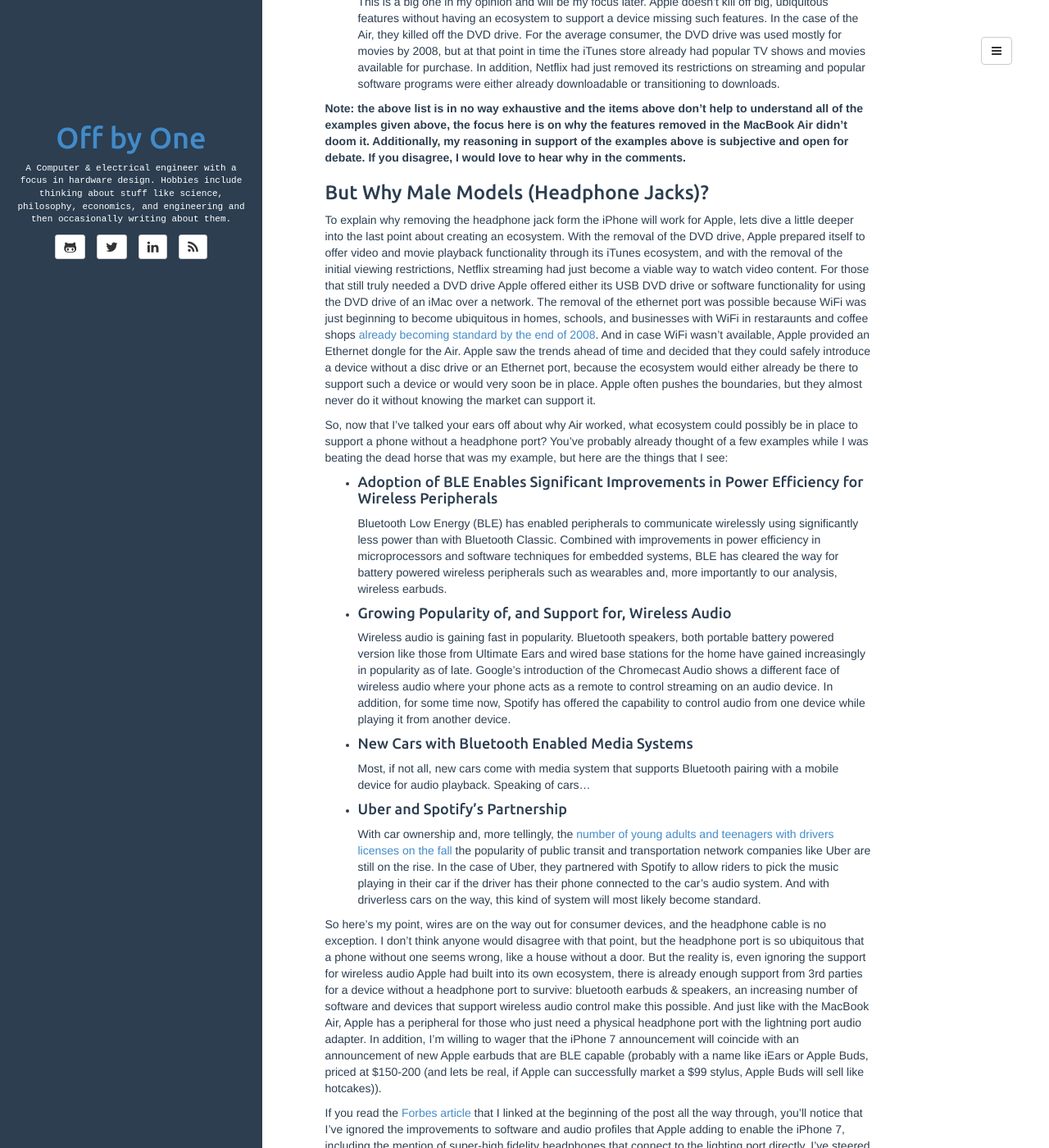
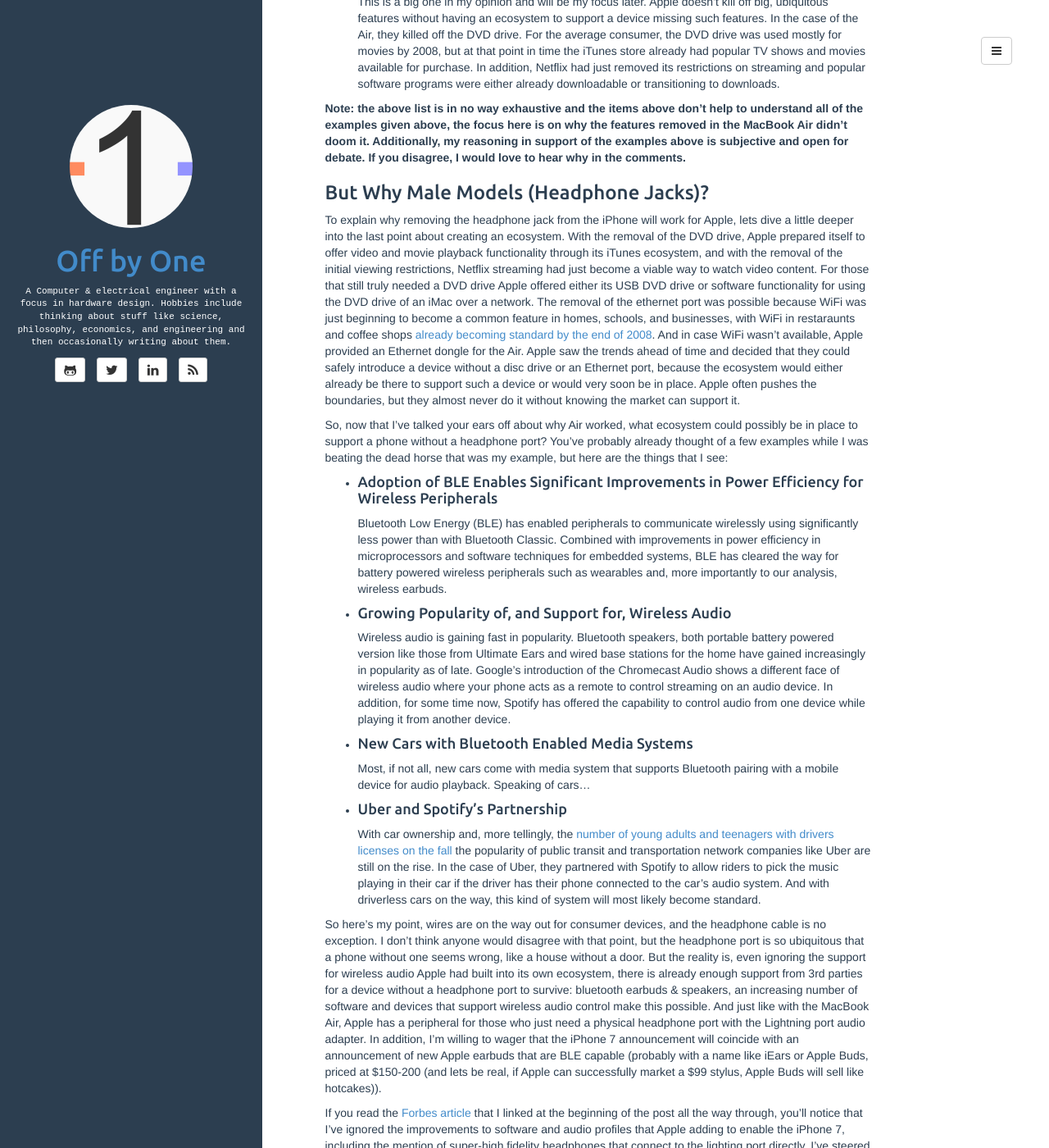
Before and after one commit to catch878/catch878.github.io, a Jekyll site: the page built from _posts/2016-1-6-iphone_7_predictions.md, in a window 1280 px wide and 1400 px high, scrolled down 1426 px. Shown: the whole window at 82% size. Built offline with Jekyll 4.4.1, drawn with Linux system fonts in a browser that asks for light colours; comment, search, counter and statistics services are not loaded; some of the changed text lies outside the part shown.

Commit message:
New avatar, removed old avatar. Typos in iphone 7 post fixed

```diff
--- a/_includes/default.html
+++ b/_includes/default.html
@@ -59,7 +59,7 @@
 			</a>
 			{% endif %}
 			<a class="navbar-brand" href="{{ site.BASE_PATH }}/">
-				<img src="{{site.BASE_PATH}}/images/current_avatar.jpg" class="img-circle" />
+				<img src="{{site.BASE_PATH}}/images/icon_v2_small.png" class="img-circle" />
 				{{ site.title }}
 			</a>
 		</div>
--- a/_includes/post.html
+++ b/_includes/post.html
@@ -94,6 +94,7 @@
       <section class="col-sm-6 author">
         <!--<img src="http://www.gravatar.com/avatar/{{site.author.email_md5}}" class="img-rounded author-image" />-->
 		<!--<img src="{{site.BASE_PATH}}/images/current_avatar.jpg" class="img-rounded author-image" />-->
+        <img src="{{site.BASE_PATH}}/images/icon_v2_small.png" class="img-rounded author-image" />
         <h4 class="section-title author-name">{{site.author.name}}</h4>
         <p class="author-bio">{{site.author.bio}}</p>
       </section>
--- a/_includes/sidebar.html
+++ b/_includes/sidebar.html
@@ -1,9 +1,10 @@
 <!-- sidebar.html -->
 <header class="sidebar-header" role="banner">
-	<!--<a href="{{ site.BASE_PATH }}/">
+	<a href="{{ site.BASE_PATH }}/">
 
-		<img src="http://www.gravatar.com/avatar/{{site.author.email_md5}}?s=150" class="img-circle" />
-	</a>-->
+		<!--<img src="http://www.gravatar.com/avatar/{{site.author.email_md5}}?s=150" class="img-circle" />-->
+        <img src="{{site.BASE_PATH}}/images/icon_v2_small.png" class="img-circle" />
+	</a>
 	<!--<h3 class="title">
         <a href="{{ site.BASE_PATH }}/"><title>{{ site.title }}</title></a>
     </h3>-->
--- a/_posts/2016-1-6-iphone_7_predictions.md
+++ b/_posts/2016-1-6-iphone_7_predictions.md
@@ -19,12 +19,12 @@ Some may have heard by now about the rumors that the iPhone 7 will be [removing
 
 * killed the standard ATX form factor by replacing it with a [trashcan inspired design](http://www.macobserver.com/tmo/article/the-new-mac-pro-is-a-failure) (I don't care how much better it is at cooling, it looks dumb) and subsequently killing internal expandability in favor of external expandability.
 
-* and, of course, are most recently rumored to be killing off the ubiquitous mini TRS connector (aka 3.5mm headphone jack) in the next iPhone
+* and, of course, are most recently rumored to be killing off the universal mini TRS connector (aka 3.5mm headphone jack) in the next iPhone
 
-For Apple, removing the headphone jack would be par for the course at this point. We could analyze any of the examples I just gave, but I'm going to dive into an analysis on the MacBook Air because I feel it is the best example to understand why Apple would remove the headphone jack and how they can do this without killing the iPhone's sales prospects.
+For Apple, removing the headphone jack would be par for the course at this point. We could analyze any of the examples I just gave, but I'm going to dive into an analysis of the MacBook Air because I feel it is the best example to understand why Apple would remove the headphone jack and how they can do this without killing the iPhone's sales prospects.
 
 ###No Ethernet Port? For Shame!
-Back in 2008 when the MacBook Air was announced, the idea of computer without an ethernet port was pretty hard to swallow (WiFi was nowhere near as ubiquitous as it is now) considering how long it had been a standard component on computers. Many people (myself included) thought that the Air would be a passing fad at best, and that, while moving to thinner designs was the future, a computer lacking features that were so fundamental couldn't possibly be a success. Oh how wrong we were.
+Back in 2008 when the MacBook Air was announced, the idea of computer without an ethernet port was pretty hard to swallow (WiFi was nowhere near as pervasive as it is now) considering how long it had been a standard component on computers. Many people (myself included) thought that the Air would be a passing fad at best, and that, while moving to thinner designs was the future, a computer lacking features that were so fundamental couldn't possibly be a success. Oh how wrong we were.
 
 There is a multitude of reasons that one can attribute to Apple's success with Air. Here is a short list of examples:
 
@@ -43,7 +43,7 @@ This is a big one in my opinion and will be my focus later. Apple doesn't kill o
 **Note: the above list is in no way exhaustive and the items above don't help to understand all of the examples given above, the focus here is on why the features removed in the MacBook Air didn't doom it. Additionally, my reasoning in support of the examples above is subjective and open for debate. If you disagree, I would love to hear why in the comments.**
 
 ###But Why Male Models (Headphone Jacks)?
-To explain why removing the headphone jack form the iPhone will work for Apple, lets dive a little deeper into the last point about creating an ecosystem. With the removal of the DVD drive, Apple prepared itself to offer video and movie playback functionality through its iTunes ecosystem, and with the removal of the initial viewing restrictions, Netflix streaming had just become a viable way to watch video content. For those that still truly needed a DVD drive Apple offered either its USB DVD drive or software functionality for using the DVD drive of an iMac over a network. The removal of the ethernet port was possible because WiFi was just beginning to become ubiquitous in homes, schools, and businesses with WiFi in restaraunts and coffee shops [already becoming standard by the end of 2008](http://www.pcworld.com/article/149620/wifi.html). And in case WiFi wasn't available, Apple provided an Ethernet dongle for the Air. Apple saw the trends ahead of time and decided that they could safely introduce a device without a disc drive or an Ethernet port, because the ecosystem would either already be there to support such a device or would very soon be in place. Apple often pushes the boundaries, but they almost never do it without knowing the market can support it.
+To explain why removing the headphone jack from the iPhone will work for Apple, lets dive a little deeper into the last point about creating an ecosystem. With the removal of the DVD drive, Apple prepared itself to offer video and movie playback functionality through its iTunes ecosystem, and with the removal of the initial viewing restrictions, Netflix streaming had just become a viable way to watch video content. For those that still truly needed a DVD drive Apple offered either its USB DVD drive or software functionality for using the DVD drive of an iMac over a network. The removal of the ethernet port was possible because WiFi was just beginning to become a common feature in homes, schools, and businesses, with WiFi in restaraunts and coffee shops [already becoming standard by the end of 2008](http://www.pcworld.com/article/149620/wifi.html). And in case WiFi wasn't available, Apple provided an Ethernet dongle for the Air. Apple saw the trends ahead of time and decided that they could safely introduce a device without a disc drive or an Ethernet port, because the ecosystem would either already be there to support such a device or would very soon be in place. Apple often pushes the boundaries, but they almost never do it without knowing the market can support it.
 
 So, now that I've talked your ears off about why Air worked, what ecosystem could possibly be in place to support a phone without a headphone port? You've probably already thought of a few examples while I was beating the dead horse that was my example, but here are the things that I see:
 
@@ -59,7 +59,7 @@ Most, if not all, new cars come with media system that supports Bluetooth pairin
 * #### Uber and Spotify's Partnership
 With car ownership and, more tellingly, the [number of young adults and teenagers with drivers licenses on the fall](http://www.tandfonline.com/doi/abs/10.1080/15389588.2012.696755) the popularity of public transit and transportation network companies like Uber are still on the rise. In the case of Uber, they partnered with Spotify to allow riders to pick the music playing in their car if the driver has their phone connected to the car's audio system. And with driverless cars on the way, this kind of system will most likely become standard.
 
-So here's my point, wires are on the way out for consumer devices, and the headphone cable is no exception. I don't think anyone would disagree with that point, but the headphone port is so ubiquitous that a phone without one seems wrong, like a house without a door. But the reality is, even ignoring the support for wireless audio Apple had built into its own ecosystem, there is already enough support from 3rd parties for a device without a headphone port to survive: bluetooth earbuds & speakers, an increasing number of software and devices that support wireless audio control make this possible. And just like with the MacBook Air, Apple has a peripheral for those who just need a physical headphone port with the lightning port audio adapter. In addition, I'm willing to wager that the iPhone 7 announcement will coincide with an announcement of new Apple earbuds that are BLE capable (probably with a name like iEars or Apple Buds, priced at $150-200 (and lets be real, if Apple can successfully market a $99 stylus, Apple Buds will sell like hotcakes)).
+So here's my point, wires are on the way out for consumer devices, and the headphone cable is no exception. I don't think anyone would disagree with that point, but the headphone port is so ubiquitous that a phone without one seems wrong, like a house without a door. But the reality is, even ignoring the support for wireless audio Apple had built into its own ecosystem, there is already enough support from 3rd parties for a device without a headphone port to survive: bluetooth earbuds & speakers, an increasing number of software and devices that support wireless audio control make this possible. And just like with the MacBook Air, Apple has a peripheral for those who just need a physical headphone port with the Lightning port audio adapter. In addition, I'm willing to wager that the iPhone 7 announcement will coincide with an announcement of new Apple earbuds that are BLE capable (probably with a name like iEars or Apple Buds, priced at $150-200 (and lets be real, if Apple can successfully market a $99 stylus, Apple Buds will sell like hotcakes)).
 
 If you read the [Forbes article](http://www.forbes.com/sites/gordonkelly/2016/01/06/iphone-7-loses-headphone-jack/) that I linked at the beginning of the post all the way through, you'll notice that I've ignored the improvements to software and audio profiles that Apple adding to enable the iPhone 7, including the mention of super-high fidelity headphones that connect to the lighting port directly. I've steered away from these because I wanted to make the point that even if the iPhone 7 were to launch without those features, the 3rd party software and peripheral ecosystem needed to enable a phone with no headphone jack is already in place and relatively mature. Apple doesn't make the decision to remove a ubiquitous, widely supported feature unless they know there is sufficient infrastructure in place to enable its removal by replacing its functionality. Apple is bold, but not stupid in this regard.
 
```
Also changed, not shown: other parts of _posts/2016-1-6-iphone_7_predictions.md (+3 -3 lines), images/current_avatar.jpg (deleted), images/current_avatar_full.jpg (deleted), images/current_avatar_small.jpg (deleted), images/icon_v2_small.png (added).
